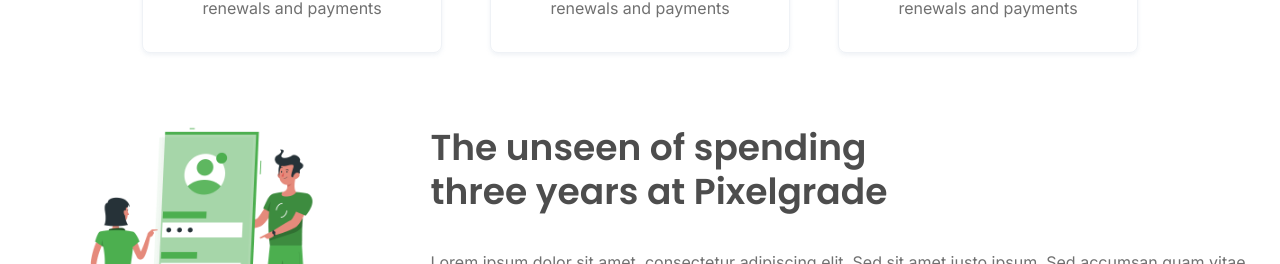
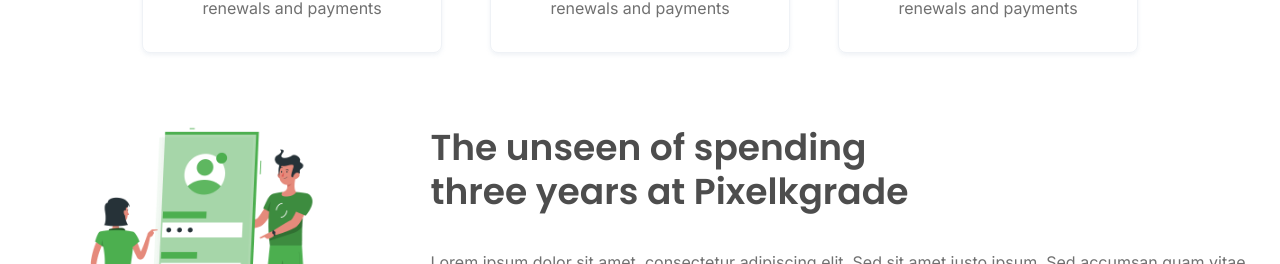
Before and after one commit to KaviruN/nexcent, a React (Vite) app: page / in a window 1280 px wide. Shown: the part 1480-1744 px from the top of the page. Built offline with nearby package versions, Linux system fonts and the light colour scheme.

Commit message:
fix: correct typo in title of Wraper component

```diff
--- a/src/App.tsx
+++ b/src/App.tsx
@@ -24,7 +24,7 @@
       <Cards />
       <Wraper
         img={wraperImg1}
-        title="The unseen of spending three years at Pixelgrade"
+        title="The unseen of spending three years at Pixelkgrade"
         text="Lorem ipsum dolor sit amet, consectetur adipiscing elit. Sed sit amet justo ipsum. Sed accumsan quam vitae est varius fringilla. Pellentesque placerat vestibulum lorem sed porta. Nullam mattis tristique iaculis. Nullam pulvinar sit amet risus pretium auctor. Etiam quis massa pulvinar, aliquam quam vitae, tempus sem. Donec elementum pulvinar odio."
       />
       <Stats />
```
